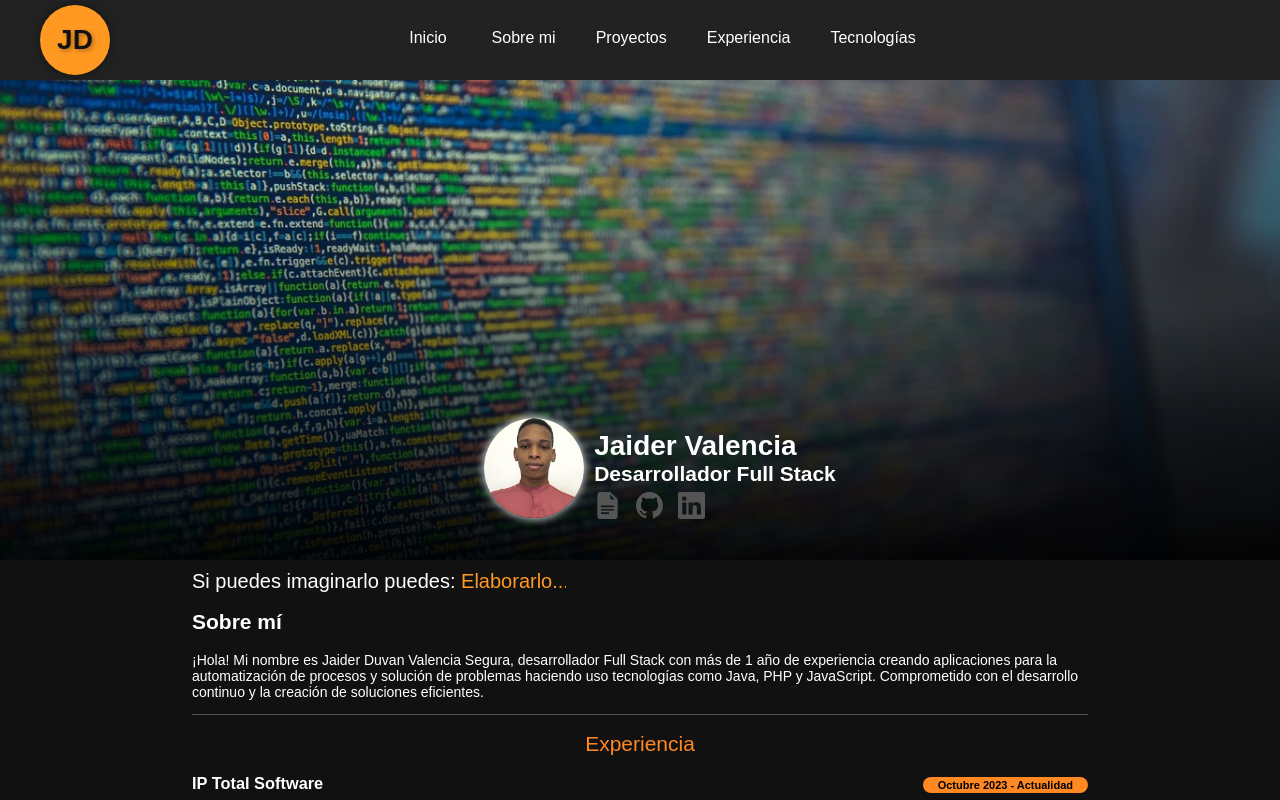
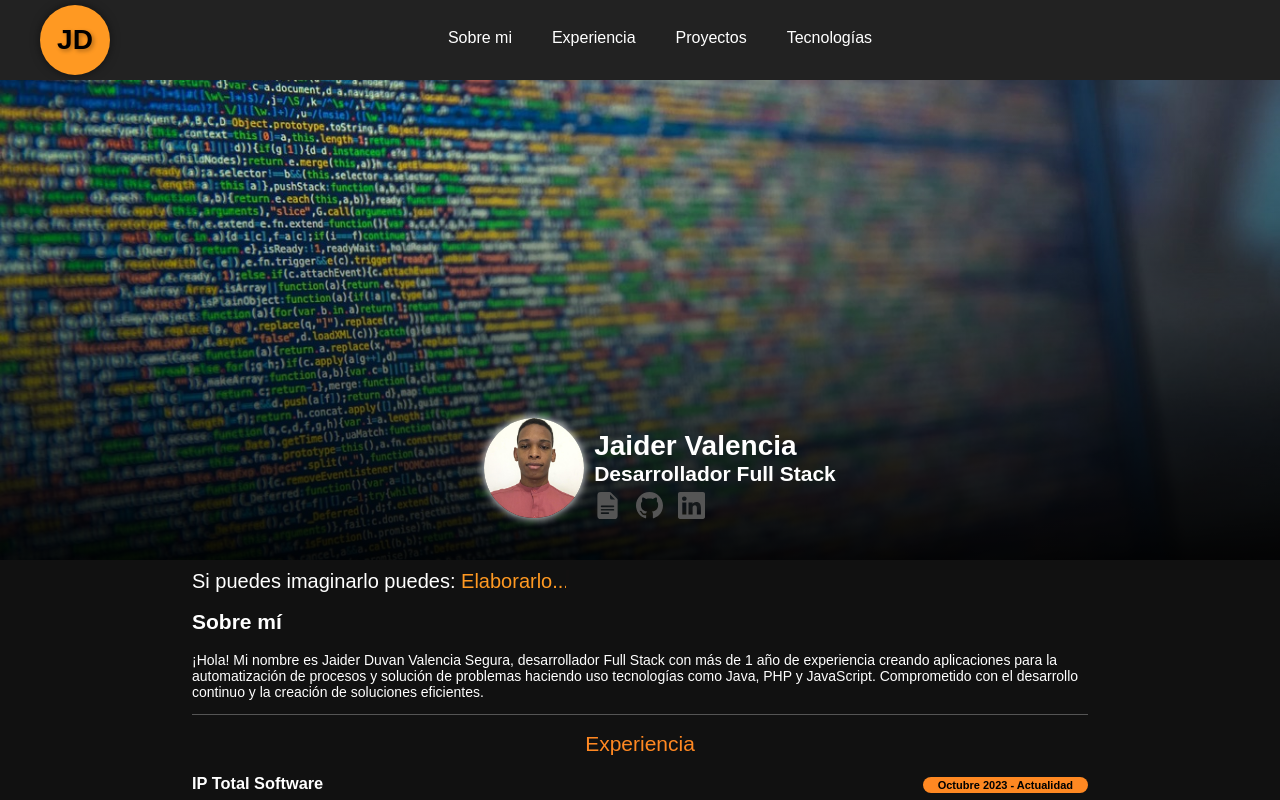
Before and after one commit to Dragnell27/Portafolio, a React (Vite) app: page / in a window 1280 px wide. Shown: the top 800 px of the page. Built offline with nearby package versions, Linux system fonts and the light colour scheme.

Commit message:
Se corrige navegación del header.

```diff
--- a/src/components/header.jsx
+++ b/src/components/header.jsx
@@ -6,57 +6,50 @@ export const Nav = ({ }) => {
     return (
         <nav className='h-nav'>
             <ul className='h-nav-ul'>
-                <li className='h-nav-ul-li'>
-                    <Link
-                        to="home"
-                        smooth={true}
-                        duration={500}
-                        offset={-80}
-                        className='h-nav-ul-li'
-                        arial-label='Home'
-                    >
-                        Inicio
-                    </Link>
-                </li>
-                <li className='h-nav-ul-li'>
+                <li className=''>
                     <Link
                         to="about"
                         smooth={true}
                         duration={500}
                         offset={-80}
+                        className='h-nav-ul-li'
                         arial-label='About'
                     >
                         Sobre mi
                     </Link>
                 </li>
-                <li className='h-nav-ul-li'>
+                <li className=''>
+                    <Link
+                        to="experience"
+                        smooth={true}
+                        duration={500}
+                        offset={-80}
+                        className='h-nav-ul-li'
+                        arial-label='Experience'
+                    >
+                        Experiencia
+                    </Link>
+                </li>
+                <li className=''>
                     <Link
                         to="briefcase"
                         smooth={true}
                         duration={500}
                         offset={-80}
+                        className='h-nav-ul-li'
                         arial-label='Projects'
                     >
                         Proyectos
                     </Link>
                 </li>
-                <li className='h-nav-ul-li'>
-                    <Link
-                        to="experience"
-                        smooth={true}
-                        duration={500}
-                        offset={-80}
-                        arial-label='Experience'
-                    >
-                        Experiencia
-                    </Link>
-                </li>
-                <li className='h-nav-ul-li'>
+
+                <li className=''>
                     <Link
                         to="technologies"
                         smooth={true}
                         duration={500}
                         offset={-80}
+                        className='h-nav-ul-li'
                         arial-label='Technologies'
                     >
                         Tecnologías
@@ -75,9 +68,23 @@ export const Headers = ({ }) => {
         setIsToggled(!isToggled);
     };
 
+    const cursor = {
+        cursor: 'pointer',
+        color: '#000'
+    }
     return (
         <>
-            <div className='logo'><a href='#'>JD</a></div>
+            <Link
+                to="home"
+                smooth={true}
+                duration={500}
+                offset={-80}
+                arial-label='Home'
+                style={cursor}
+                className='logo'
+            >
+                JD
+            </Link>
             <header className='header'>
                 <Nav />
             </header>
--- a/src/components/slider.jsx
+++ b/src/components/slider.jsx
@@ -13,7 +13,7 @@ export const Slider = ({ }) => {
                             <h2 className='occupation'>Desarrollador Full Stack</h2>
                             <div className='professional-links'>
                                 <a className='links' href='../documents/CV_JAIDER_VALENCIA.pdf' target='_blank'>
-                                    <svg xmlns="http://www.w3.org/2000/svg" width="16" height="16" fill="currentColor" class="bi bi-file-earmark-text-fill" viewBox="0 0 16 16">
+                                    <svg xmlns="http://www.w3.org/2000/svg" width="16" height="16" fill="currentColor" viewBox="0 0 16 16">
                                         <path d="M9.293 0H4a2 2 0 0 0-2 2v12a2 2 0 0 0 2 2h8a2 2 0 0 0 2-2V4.707A1 1 0 0 0 13.707 4L10 .293A1 1 0 0 0 9.293 0M9.5 3.5v-2l3 3h-2a1 1 0 0 1-1-1M4.5 9a.5.5 0 0 1 0-1h7a.5.5 0 0 1 0 1zM4 10.5a.5.5 0 0 1 .5-.5h7a.5.5 0 0 1 0 1h-7a.5.5 0 0 1-.5-.5m.5 2.5a.5.5 0 0 1 0-1h4a.5.5 0 0 1 0 1z" />
                                     </svg>
                                 </a>
```
